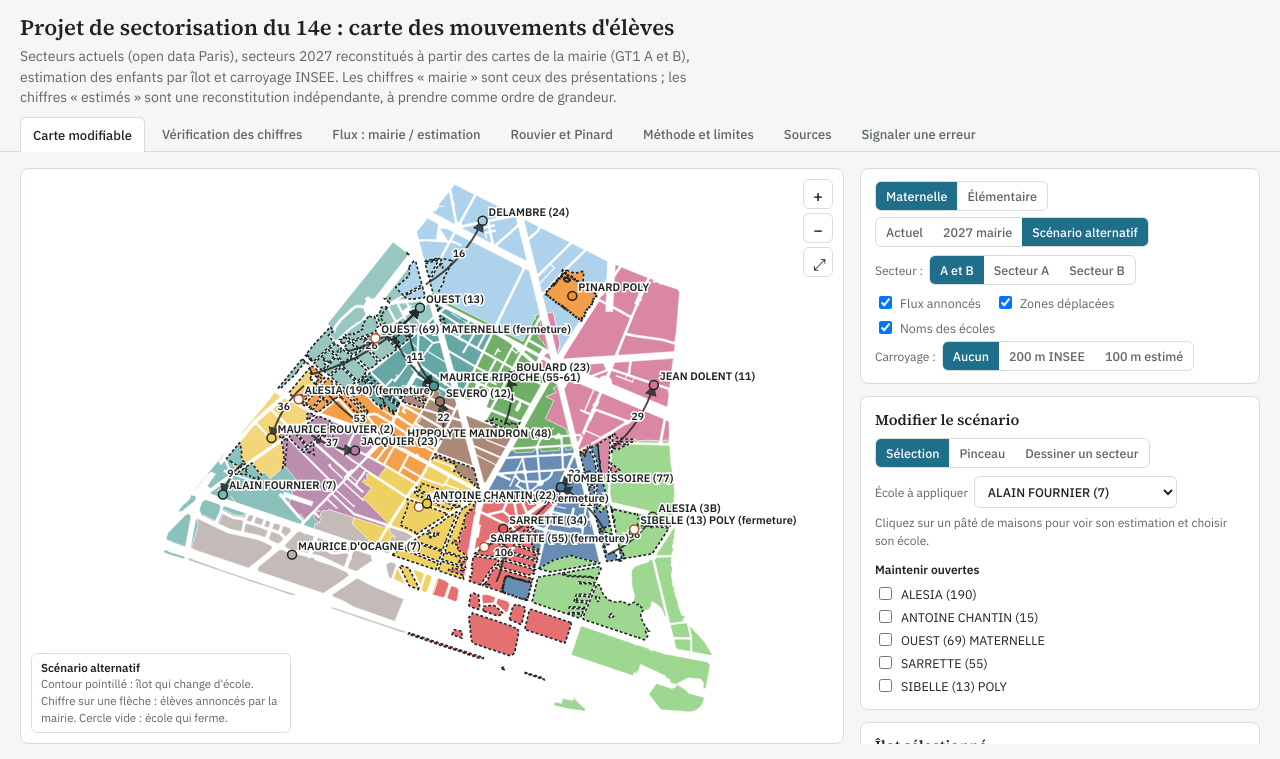
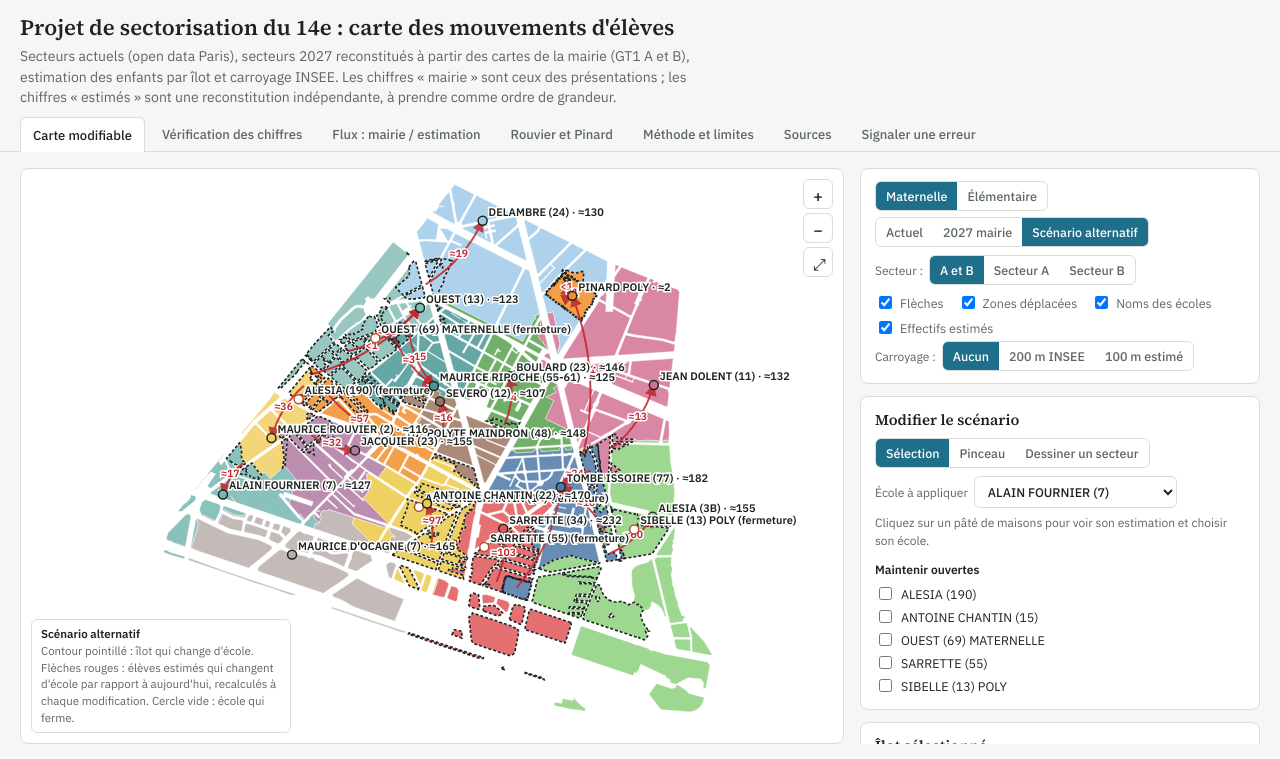
Before and after one commit to Ecoles-75014/carte-sectorisation, a plain HTML site: page index.html in a window 1280 px wide. Shown: the top 759 px of the page. Drawn offline with nearby package versions, Linux system fonts and the light colour scheme.

Commit message:
Flèches et effectifs recalculés en direct pour le scénario alternatif
Co-Authored-By: Claude Opus 5.5 <noreply@anthropic.com>
Claude-Session: https://claude.ai/code/session_01ADe7Hmgcq9QxjB6rEysVea

```diff
--- a/index.html
+++ b/index.html
@@ -102,9 +102,10 @@ th{font-weight:600;color:var(--muted);font-size:11.5px}
         <div class="seg" id="grp"><button aria-pressed="true" data-v="AB">A et B</button><button aria-pressed="false" data-v="A">Secteur A</button><button aria-pressed="false" data-v="B">Secteur B</button></div>
       </div>
       <div class="row" style="margin-top:8px">
-        <label class="chk"><input type="checkbox" id="cFlux" checked> Flux annoncés</label>
+        <label class="chk"><input type="checkbox" id="cFlux" checked> Flèches</label>
         <label class="chk"><input type="checkbox" id="cMoved" checked> Zones déplacées</label>
         <label class="chk"><input type="checkbox" id="cLab" checked> Noms des écoles</label>
+        <label class="chk"><input type="checkbox" id="cEff" checked> Effectifs estimés</label>
       </div>
       <div class="row" style="margin-top:4px">
         <span class="small muted">Carroyage :</span>
@@ -305,7 +306,7 @@ const schoolOf=a=>VIEW==='r26'?a.properties.s26:(VIEW==='r27'?a.properties.s27:(
 const svg=d3.select('#map'), g=svg.append('g');
 const gAtoms=g.append('g'), gGrid=g.append('g'), gOut=g.append('g'), gMoved=g.append('g'), gFlux=g.append('g'), gSch=g.append('g');
 const proj=d3.geoMercator(); const path=d3.geoPath(proj);
-svg.append('defs').html('<marker id="arr" viewBox="0 0 10 10" refX="9" refY="5" markerWidth="6" markerHeight="6" orient="auto-start-reverse"><path d="M0,0L10,5L0,10z" fill="currentColor"/></marker>');
+svg.append('defs').html('<marker id="arr" viewBox="0 0 10 10" refX="9" refY="5" markerWidth="6" markerHeight="6" orient="auto-start-reverse"><path d="M0,0L10,5L0,10z" fill="currentColor"/></marker><marker id="arrS" viewBox="0 0 10 10" refX="9" refY="5" markerWidth="6" markerHeight="6" orient="auto-start-reverse"><path d="M0,0L10,5L0,10z" fill="#c0262d"/></marker>');
 const zoom=d3.zoom().scaleExtent([0.8,14]).on('zoom',e=>{g.attr('transform',e.transform); g.selectAll('.lbl').attr('font-size',11/e.transform.k).attr('stroke-width',3/e.transform.k); g.selectAll('.sch').attr('r',4.5/e.transform.k).attr('stroke-width',1.5/e.transform.k); gFlux.selectAll('path').attr('stroke-width',2/e.transform.k); gFlux.selectAll('text').attr('font-size',10.5/e.transform.k).attr('stroke-width',3/e.transform.k); gAtoms.selectAll('path').attr('stroke-width',0.4/e.transform.k); gMoved.selectAll('path').attr('stroke-width',1.6/e.transform.k).attr('stroke-dasharray',`${3/e.transform.k} ${2/e.transform.k}`); gOut.selectAll('path').attr('stroke-width',0.7/e.transform.k); gGrid.selectAll('path').attr('stroke-width',0.3/e.transform.k); gLasso.selectAll('path').attr('stroke-width',2/e.transform.k)});
 svg.call(zoom);
 ['gesturestart','gesturechange','gestureend'].forEach(ev=>document.getElementById('mapwrap').addEventListener(ev,e=>e.preventDefault(),{passive:false}));
@@ -344,28 +345,38 @@ function draw(){
   gMoved.selectAll('path').data(M,d=>d.properties.atom).join('path').attr('d',path).attr('fill','none').attr('stroke','var(--ink)').attr('stroke-width',1.6/d3.zoomTransform(svg.node()).k).attr('stroke-dasharray',`${3/d3.zoomTransform(svg.node()).k} ${2/d3.zoomTransform(svg.node()).k}`).style('pointer-events','none');
   // flows
   const S=DATA[LV].schools;
-  const F=document.getElementById('cFlux').checked&&VIEW!=='r26'?DATA.flows.filter(f=>f.lv===LV&&f.annonce!=null&&(GRP==='AB'||f.grp===GRP)):[];
-  const fl=F.map(f=>{const at=A.filter(a=>a.properties.s26===f.de&&a.properties.s27===f.vers);
+  const showF=document.getElementById('cFlux').checked&&VIEW!=='r26';
+  let fl=[];
+  if(showF&&VIEW==='r27'){
+    const F=DATA.flows.filter(f=>f.lv===LV&&f.annonce!=null&&(GRP==='AB'||f.grp===GRP));
+    fl=F.map(f=>{const at=A.filter(a=>a.properties.s26===f.de&&a.properties.s27===f.vers);
      let o; if(at.length){const c=at.map(a=>path.centroid(a)); const w=at.map(a=>a.properties.est+0.1); const W=d3.sum(w); o=[d3.sum(c,(p,i)=>p[0]*w[i])/W,d3.sum(c,(p,i)=>p[1]*w[i])/W];}
      else if(S[f.de]&&S[f.de].pt) o=proj(S[f.de].pt);
-     const t=S[f.vers]&&S[f.vers].pt?proj(S[f.vers].pt):null; return o&&t?{...f,o,t}:null}).filter(Boolean);
+     const t=S[f.vers]&&S[f.vers].pt?proj(S[f.vers].pt):null; return o&&t?{de:f.de,vers:f.vers,lab:String(f.annonce),o,t,sc:false}:null}).filter(Boolean);
+  } else if(showF&&VIEW==='scen'){
+    const groups=d3.group(A.filter(a=>schoolOf(a)!==a.properties.s26),a=>a.properties.s26+'→'+schoolOf(a));
+    groups.forEach((at,key)=>{ const [de,vers]=key.split('→'); const c=at.map(a=>path.centroid(a)); const w=at.map(a=>a.properties.est+0.1); const W=d3.sum(w);
+      const o=[d3.sum(c,(p,i)=>p[0]*w[i])/W,d3.sum(c,(p,i)=>p[1]*w[i])/W]; const t=S[vers]&&S[vers].pt?proj(S[vers].pt):null; const n=d3.sum(at,a=>a.properties.est);
+      if(t) fl.push({de,vers,lab:n<1?'<1':'≈'+Math.round(n),o,t,sc:true}); });
+  }
   const k=d3.zoomTransform(svg.node()).k;
-  const fg=gFlux.selectAll('g').data(fl,d=>d.de+d.vers).join(en=>{const x=en.append('g');x.append('path');x.append('text');return x;});
+  const fg=gFlux.selectAll('g').data(fl,d=>d.de+'→'+d.vers+(d.sc?'s':'')).join(en=>{const x=en.append('g');x.append('path');x.append('text');return x;});
   fg.select('path').attr('d',d=>{const [x0,y0]=d.o,[x1,y1]=d.t; const mx=(x0+x1)/2-(y1-y0)*0.15, my=(y0+y1)/2+(x1-x0)*0.15; return `M${x0},${y0}Q${mx},${my} ${x1},${y1}`})
-    .attr('fill','none').attr('stroke','var(--ink)').attr('stroke-width',2/k).attr('marker-end','url(#arr)').style('color','var(--ink)').attr('opacity',0.8);
-  fg.select('text').attr('x',d=>(d.o[0]+d.t[0])/2-(d.t[1]-d.o[1])*0.075).attr('y',d=>(d.o[1]+d.t[1])/2+(d.t[0]-d.o[0])*0.075).text(d=>d.annonce).attr('font-size',10.5/k).attr('font-weight',600).attr('text-anchor','middle').attr('fill','var(--ink)').attr('stroke','var(--panel)').attr('stroke-width',3/k).attr('paint-order','stroke');
+    .attr('fill','none').attr('stroke',d=>d.sc?'#c0262d':'var(--ink)').attr('stroke-width',2/k).attr('marker-end',d=>d.sc?'url(#arrS)':'url(#arr)').style('color','var(--ink)').attr('opacity',0.85);
+  fg.select('text').attr('x',d=>(d.o[0]+d.t[0])/2-(d.t[1]-d.o[1])*0.075).attr('y',d=>(d.o[1]+d.t[1])/2+(d.t[0]-d.o[0])*0.075).text(d=>d.lab).attr('font-size',10.5/k).attr('font-weight',600).attr('text-anchor','middle').attr('fill',d=>d.sc?'#c0262d':'var(--ink)').attr('stroke','var(--panel)').attr('stroke-width',3/k).attr('paint-order','stroke');
   // schools
+  const TOT=totals(VIEW==='r26'?'r26':(VIEW==='r27'?'r27':'scen'));
   const SS=Object.entries(S).filter(([n,v])=>v.pt&&inGrp(n));
   const sg=gSch.selectAll('g').data(SS,d=>d[0]).join(en=>{const x=en.append('g');x.append('circle').attr('class','sch');x.append('text').attr('class','lbl');return x;});
   sg.select('circle').attr('cx',d=>proj(d[1].pt)[0]).attr('cy',d=>proj(d[1].pt)[1]).attr('r',4.5/k)
-    .attr('fill',d=>d[1].ferme&&VIEW!=='r26'?'var(--panel)':col(d[0])).attr('stroke',d=>d[1].ferme&&VIEW!=='r26'?'var(--warn)':'var(--ink)').attr('stroke-width',1.5/k);
-  sg.select('text').attr('x',d=>proj(d[1].pt)[0]+6/k).attr('y',d=>proj(d[1].pt)[1]-5/k).text(d=>d[0]+(d[1].ferme&&VIEW!=='r26'?' (fermeture)':'')).attr('font-size',11/k).attr('font-weight',600).attr('fill','var(--ink)').attr('stroke','var(--panel)').attr('stroke-width',3/k).attr('paint-order','stroke').style('display',document.getElementById('cLab').checked?null:'none').style('pointer-events','none');
+    .attr('fill',d=>d[1].ferme&&VIEW!=='r26'&&!(TOT[d[0]]>=1)?'var(--panel)':col(d[0])).attr('stroke',d=>d[1].ferme&&VIEW!=='r26'&&!(TOT[d[0]]>=1)?'var(--warn)':'var(--ink)').attr('stroke-width',1.5/k);
+  sg.select('text').attr('x',d=>proj(d[1].pt)[0]+6/k).attr('y',d=>proj(d[1].pt)[1]-5/k).text(d=>{ const v=TOT[d[0]]||0; const closed=d[1].ferme&&VIEW!=='r26'&&v<1; return d[0]+(closed?' (fermeture)':'')+(document.getElementById('cEff').checked&&!closed?` · ≈${fmt(v)}`:''); }).attr('font-size',11/k).attr('font-weight',600).attr('fill','var(--ink)').attr('stroke','var(--panel)').attr('stroke-width',3/k).attr('paint-order','stroke').style('display',document.getElementById('cLab').checked?null:'none').style('pointer-events','none');
   legend(mx,cs); table(); fillClosing();
 }
 function legend(mx,cs){
   const L=document.getElementById('legend');
   if(GRID!=='none'){L.innerHTML=`<b>${LV==='mat'?'Élèves de maternelle':'Élèves d\'élémentaire'} estimés par carreau de ${GRID}${NB}m</b><br><span class="muted">En filigrane : contours des pâtés de maisons.</span><br>`+[0,0.25,0.5,0.75,1].map(t=>`<span class="sw" style="background:${cs(t*mx)}"></span>${fmt1(t*mx)}`).join(' ');return;}
-  L.innerHTML=`<b>${VIEW==='r26'?'Secteurs actuels (2026-2027)':VIEW==='r27'?'Secteurs 2027 reconstitués':'Scénario alternatif'}</b><br><span class="muted">Contour pointillé : îlot qui change d'école. Chiffre sur une flèche : élèves annoncés par la mairie. Cercle vide : école qui ferme.</span>`;
+  L.innerHTML=`<b>${VIEW==='r26'?'Secteurs actuels (2026-2027)':VIEW==='r27'?'Secteurs 2027 reconstitués':'Scénario alternatif'}</b><br><span class="muted">Contour pointillé : îlot qui change d'école. ${VIEW==='scen'?'Flèches rouges : élèves estimés qui changent d\'école par rapport à aujourd\'hui, recalculés à chaque modification.':'Chiffre sur une flèche : élèves annoncés par la mairie.'} Cercle vide : école qui ferme.</span>`;
 }
 
 let MODE='sel', lasso=[], lassoGeo=null;
@@ -433,7 +444,7 @@ function segSet(id,v){document.querySelectorAll('#'+id+' button').forEach(b=>b.s
 function seg(id,fn){document.querySelectorAll('#'+id+' button').forEach(b=>b.onclick=()=>{segSet(id,b.dataset.v);fn(b.dataset.v);});}
 seg('lv',v=>{LV=v;selected=null;fillBrush();fillClosing(); if(GRP!=='AB'){ fit(); }document.getElementById('sel').innerHTML='Cliquez sur un îlot de la carte pour voir son estimation et le rattacher à une autre école dans « Scénario alternatif ».';draw();});
 seg('view',v=>{VIEW=v;draw();}); seg('grp',v=>{GRP=v; fit();}); seg('grid',v=>{GRID=v;draw();});
-['cFlux','cMoved','cLab'].forEach(i=>document.getElementById(i).onchange=draw);
+['cFlux','cMoved','cLab','cEff'].forEach(i=>document.getElementById(i).onchange=draw);
 document.getElementById('reset').onclick=()=>{scen[LV]={};save();draw();if(selected){const d=DATA[LV].atoms.features.find(a=>a.properties.atom===selected); if(d) showSel(d);}};
 document.getElementById('copy').onclick=async()=>{
   const fc={type:'FeatureCollection',features:DATA[LV].atoms.features.map(a=>({type:'Feature',geometry:a.geometry,properties:{...a.properties,scenario:scen[LV][a.properties.atom]||a.properties.s27}}))};
```
